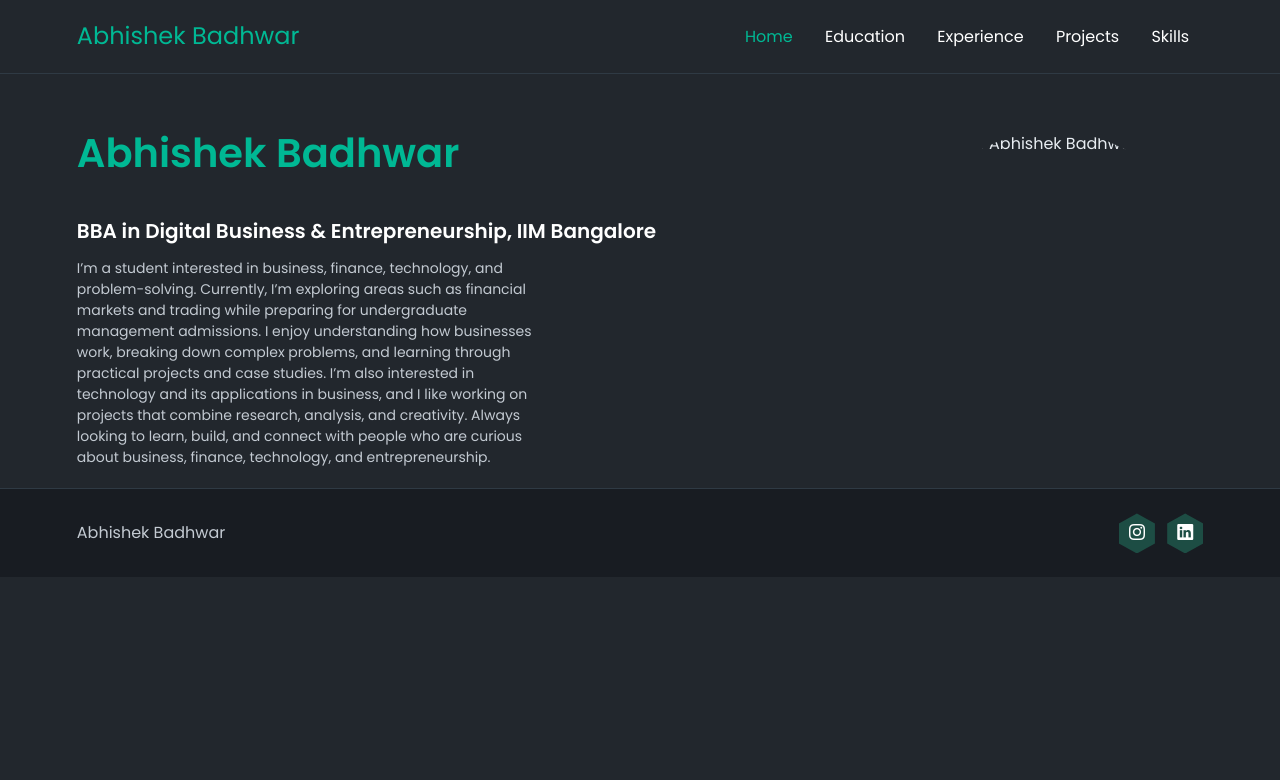
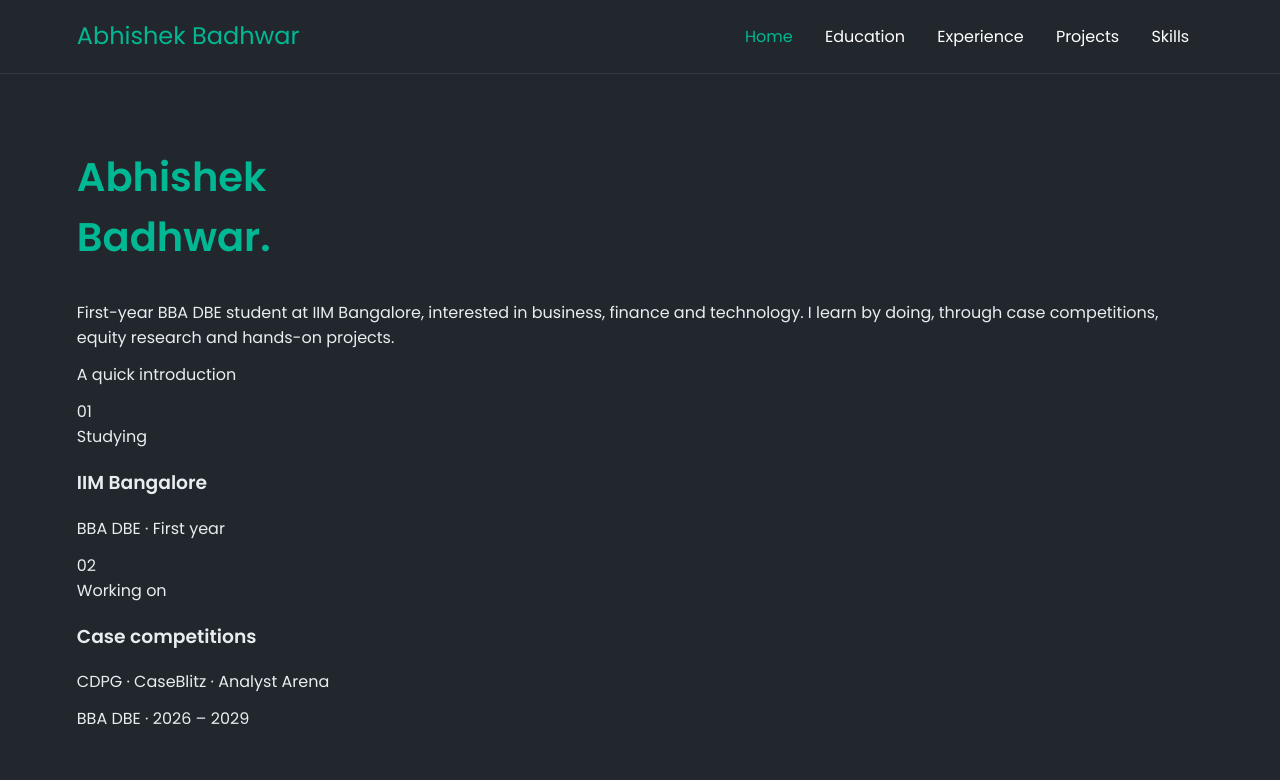
Before and after one commit to budhwarabhi27/Abhishek-Badhwar-Portfolio, a plain HTML site: page index.html in a window 1280 px wide. Shown: the top 780 px of the page. Drawn offline with nearby package versions, Linux system fonts and the light colour scheme.

Commit message:
Revamp index.html layout and content
Updated the structure and content of the homepage to enhance presentation and clarity.

```diff
--- a/index.html
+++ b/index.html
@@ -27,29 +27,56 @@
 			</nav>
 		</header>
 
-		<section id="intro" class="hero">
+		<section id="home" class="centralbox">
+			<div class="leftside">
+				<h1>Abhishek<br />Badhwar<span class="dot">.</span></h1>
+				<p class="intro-text">
+					First-year BBA DBE student at IIM Bangalore, interested in
+					business, finance and technology. I learn by doing, through
+					case competitions, equity research and hands-on projects.
+				</p>
+			</div>
+
+			<div class="infocard">
+				<p class="box-title">A quick introduction</p>
+
+				<div class="item">
+					<span class="number">01</span>
+					<p class="item-label">Studying</p>
+					<h3>IIM Bangalore</h3>
+					<p class="item-sub">BBA DBE · First year</p>
+				</div>
+
+				<div class="item">
+					<span class="number">02</span>
+					<p class="item-label">Working on</p>
+					<h3>Case competitions</h3>
+					<p class="item-sub">CDPG · CaseBlitz · Analyst Arena</p>
+				</div>
+
+				<p class="status">
+					<span class="status-dot"></span>BBA DBE · 2026 – 2029
+				</p>
+			</div>
+		</section>
+
+		<section id="aboutme" class="aboutme">
 			<h1>Abhishek Badhwar</h1>
 			<p class="tagline">
 				BBA in Digital Business &amp; Entrepreneurship, IIM Bangalore
 			</p>
-			<p class="about">
-				I’m a student interested in business, finance, technology, and
-				problem-solving. Currently, I’m exploring areas such as
-				financial markets and trading while preparing for undergraduate
-				management admissions. I enjoy understanding how businesses
-				work, breaking down complex problems, and learning through
-				practical projects and case studies. I’m also interested in
-				technology and its applications in business, and I like working
-				on projects that combine research, analysis, and creativity.
-				Always looking to learn, build, and connect with people who are
-				curious about business, finance, technology, and
+			<p class="about-text">
+				I’m a first-year BBA DBE student at IIM Bangalore, interested in
+				business, finance, technology and problem-solving. I enjoy
+				breaking down complex problems and learn best by doing, through
+				case competitions, equity research and managing a clinic’s
+				Instagram account for 5–6 months. I’m exploring financial
+				markets and the applications of technology in business, and I
+				like projects that combine research, analysis and creativity.
+				I’m always looking to learn, build and connect with people who
+				are curious about business, finance, technology and
 				entrepreneurship.
 			</p>
-			<img
-				class="photo"
-				src="./photo.jpg"
-				alt="Photo of Abhishek Badhwar"
-			/>
 		</section>
 
 		<footer>
```
